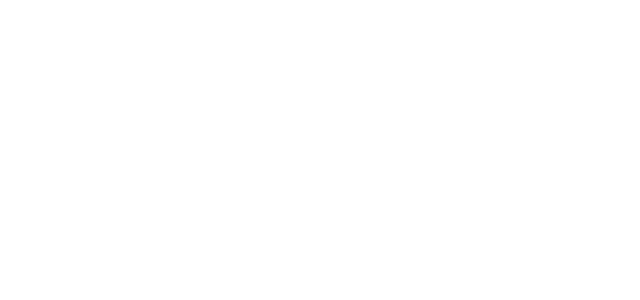
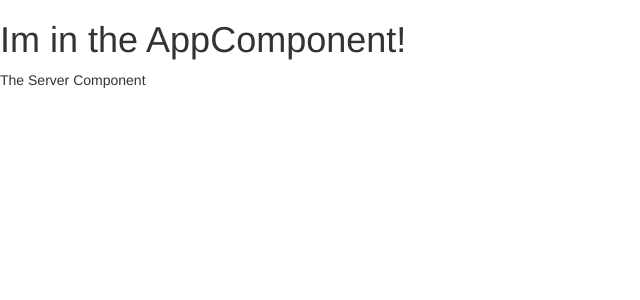
Before and after one commit to d-la/Udemy-Angular, an Angular app in the folder first-app/: page / in a window 1280 px wide. Shown: the top 300 px of the page, without its empty margins (0-640 px from the left). Built offline with nearby package versions, Linux system fonts and the light colour scheme.

Commit message:
Add server component into the template

```diff
--- a/first-app/src/app/app.component.html
+++ b/first-app/src/app/app.component.html
@@ -0,0 +1,2 @@
+<h1>Im in the AppComponent!</h1>
+<app-server></app-server>
```
